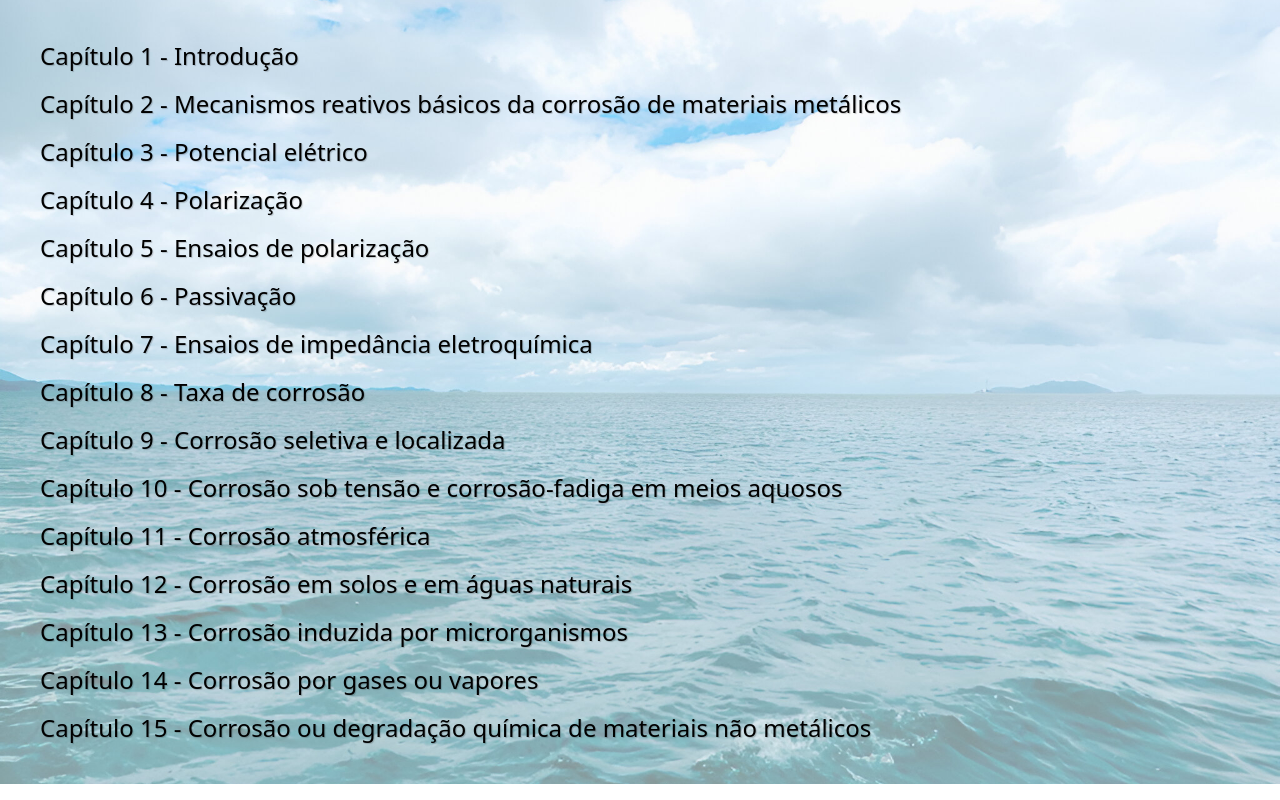
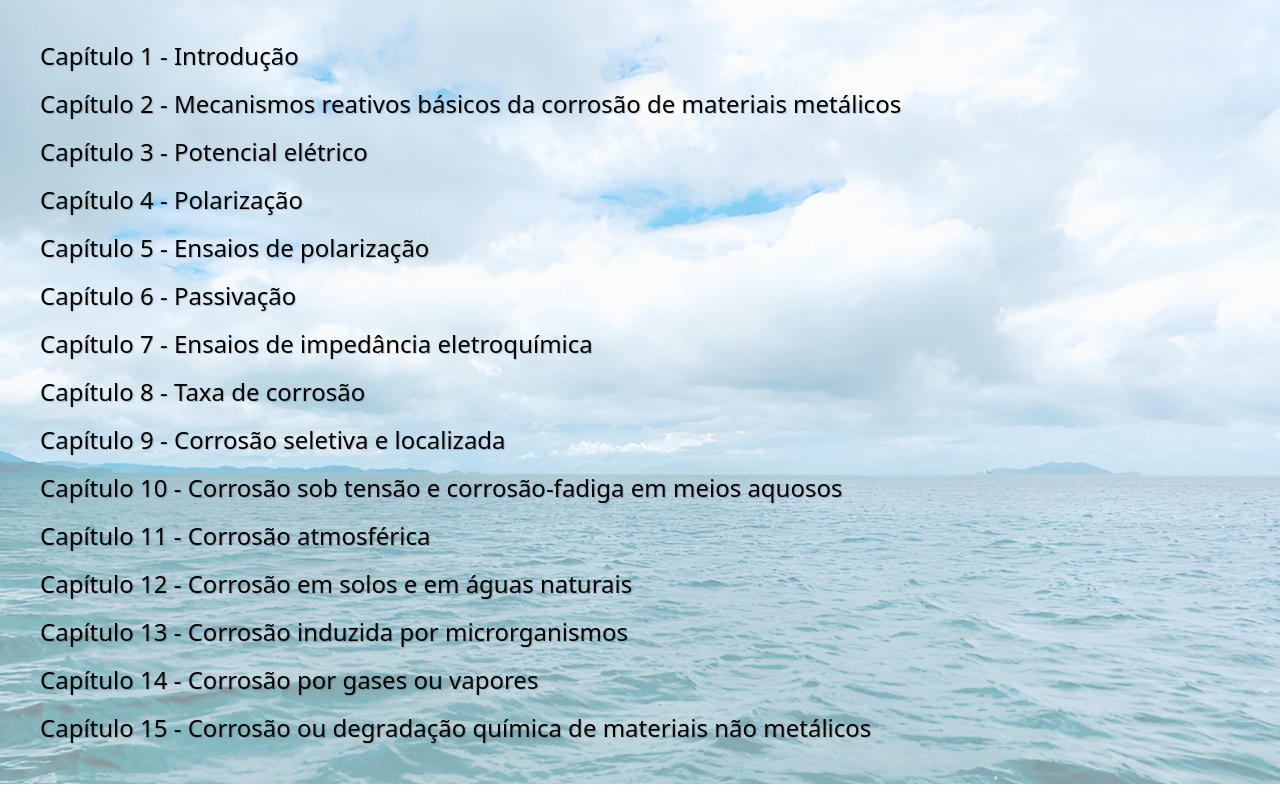
Before and after one commit to Lyulie/corrosao, a Next.js app: page /components/chapter in a window 1280 px wide. Built offline with nearby package versions, Linux system fonts and the light colour scheme.

Commit message:
trocando imagem

```diff
--- a/src/styles/globals.css
+++ b/src/styles/globals.css
@@ -4,7 +4,7 @@
 
 .bg-sea {
   flex-grow: 1;
-  background-image: url('/sea-horizon2.jpeg');
+  background-image: url('/sea-horizon4.jpeg');
   background-position: center;
   background-repeat: no-repeat;
   background-size: cover;
@@ -13,7 +13,7 @@
 
 .bg-sea0 {
   flex-grow: 1;
-  background-image: url('/sea-horizon3.jpeg');
+  background-image: url('/sea-horizon5.jpeg');
   background-position: center;
   background-repeat: no-repeat;
   background-size: cover;
```
Also changed, not shown: public/sea-horizon4.jpeg (added), public/sea-horizon5.jpeg (added).
